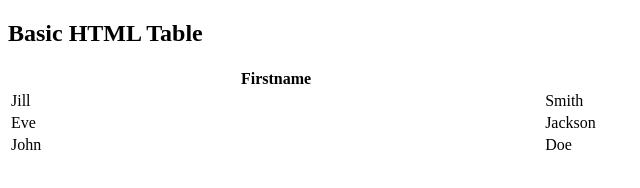
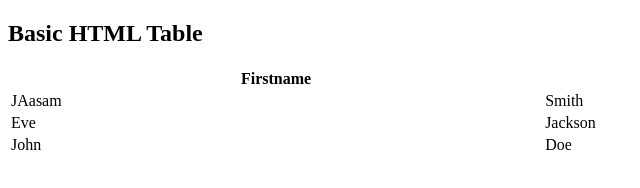
Before and after one commit to aasamt/PowerBITest, a plain HTML site: page docs/index.html in a window 1280 px wide. Shown: the full height of the page, 0-640 px from the left. Drawn offline with Linux system fonts and the light colour scheme.

Commit message:
Update index.html

```diff
--- a/docs/index.html
+++ b/docs/index.html
@@ -11,7 +11,7 @@
     <th>Age</th>
   </tr>
   <tr>
-    <td>Jill</td>
+    <td>JAasam</td>
     <td>Smith</td>
     <td>50</td>
   </tr>
```
